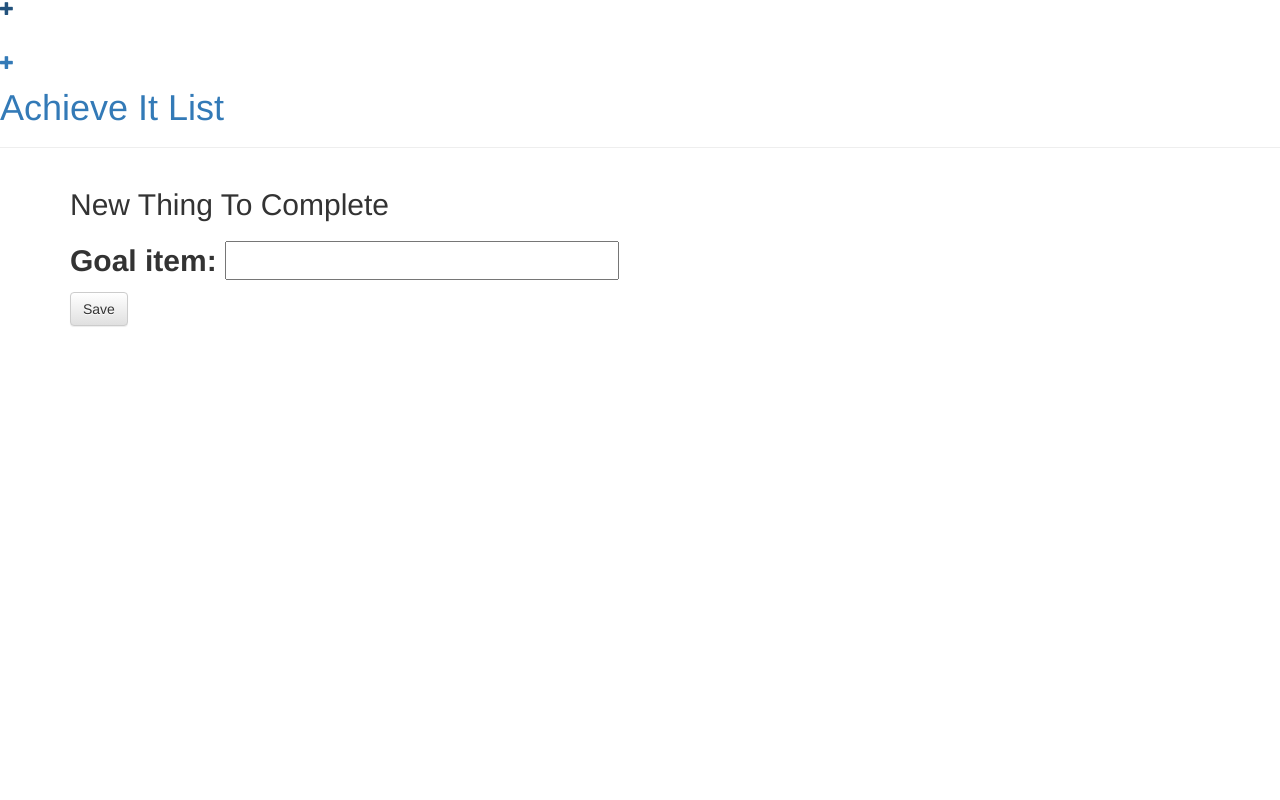
After one commit to ktadaline/AchieveItList, a Django app: template goals/templates/goals/goals_add.html in a window 1280 px wide. The commit adds this page. Run offline with Django 3.2, Linux system fonts and the light colour scheme; the template is opened without the code that fills it: values that come from a table or form of the project are taken from there, others are empty; some libraries are stand-ins or nearby versions.

Commit message:
post model form

```diff
--- /dev/null
+++ b/goals/forms.py
@@ -0,0 +1,9 @@
+from django import forms
+from .models import GoalItem
+
+class GoalItemForm(forms.ModelForm):
+        #completed = forms.BooleanField()
+
+        class Meta:
+            model = GoalItem
+            fields = ('goal_item',)
--- a/goals/models.py
+++ b/goals/models.py
@@ -2,7 +2,6 @@ import datetime
 
 from django.db import models
 from django.utils import timezone
-from django.core.urlresolvers import reverse
 
 # Create your models here.
 
@@ -21,9 +20,6 @@ class GoalItem(models.Model):
     created_date = models.DateTimeField('date published')
     completed = models.BooleanField(default=False)
 
-    def get_absolute_url(self):
-        return reverse('goals:detail', kwargs={'pk': self.pk})
-
     def __str__(self):
         return self.goal_item
 
--- /dev/null
+++ b/goals/templates/goals/add.html
@@ -0,0 +1,25 @@
+<a href="{% url 'goals:add' 1 %}" class="top-menu"><span class="glyphicon glyphicon-plus"></span></a>
+{% load static %}
+<html>
+    <head>
+        <title>Achieve It List</title>
+        <link rel="stylesheet" href="//maxcdn.bootstrapcdn.com/bootstrap/3.2.0/css/bootstrap.min.css">
+        <link rel="stylesheet" href="//maxcdn.bootstrapcdn.com/bootstrap/3.2.0/css/bootstrap-theme.min.css">
+        <link href='//fonts.googleapis.com/css?family=Lobster&subset=latin,latin-ext' rel='stylesheet' type='text/css'>
+        <link rel="stylesheet" href="{% static 'css/blog.css' %}">
+    </head>
+    <body>
+        <div class="page-header">
+            <a href="{% url 'goals:add' 1 %}" class="top-menu"><span class="glyphicon glyphicon-plus"></span></a>
+            <h1><a href="/">Achieve It List</a></h1>
+        </div>
+        <div class="content container">
+            <div class="row">
+                <div class="col-md-8">
+                    {% block content %}
+                    {% endblock %}
+                </div>
+            </div>
+        </div>
+    </body>
+</html>
--- /dev/null
+++ b/goals/templates/goals/goals_add.html
@@ -0,0 +1,9 @@
+{% extends 'goals/add.html' %}
+
+{% block content %}
+    <h2>New Thing To Complete<h2>
+    <form method ="POST" class="post-form">{% csrf_token %}
+        {{ form.as_p }}
+        <button type="submit" class="save btn btn-default">Save</button>
+    </form>
+{% endblock %}
--- a/goals/urls.py
+++ b/goals/urls.py
@@ -10,5 +10,7 @@ urlpatterns = [
     path('<int:goallist_id>', views.detail, name='detail'),
     # ex /goals/1/add/
     path('<int:goallist_id>/add/', views.add, name='add'),
+    # ex /goals/completed
+    path('<int:goallist_id>/completed/', views.completed, name='completed'),
 
 ]
```
Also changed, not shown: goals/templates/goals/detail.html (+19 -1 lines), goals/views.py (+31 -2 lines), db.sqlite3.
